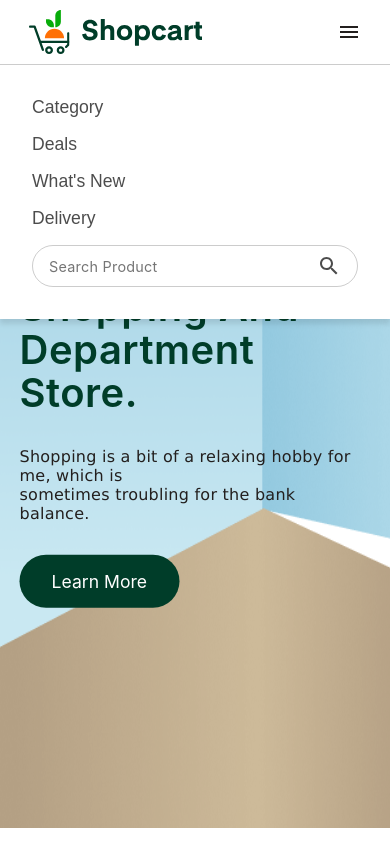
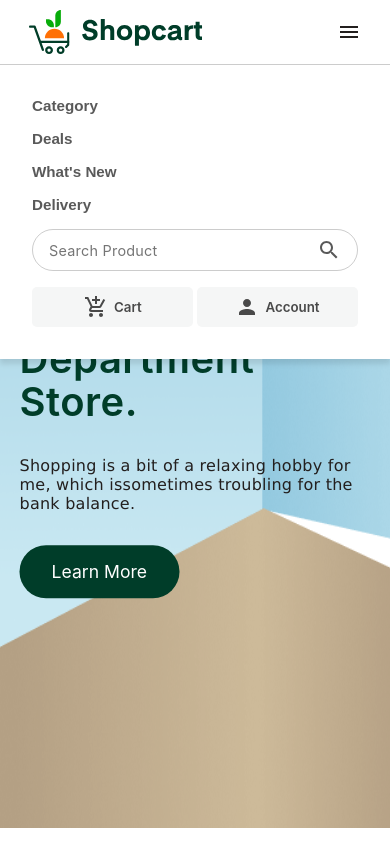
Before and after one commit to sagargujarathi/Ecommerce_App, a React (Create React App) app: page / in a window 390 px wide. Both pictures are taken after a click on the icon 348 px from the left and 32 px from the top of the page. Shown: the top 844 px of the page. Built offline with nearby package versions, Linux system fonts and the light colour scheme.

Commit message:
Ham menu changes

```diff
--- a/src/components/Heropage/Heropage.js
+++ b/src/components/Heropage/Heropage.js
@@ -30,7 +30,7 @@ function Heropage() {
                             <p className='h1'>Shopping And</p>
                             <p className='h1'>Department Store.</p>
                         </span>
-                        <p className="quote">Shopping is a bit of a relaxing hobby for me, which is <br /> sometimes troubling for the bank balance.</p>
+                        <p className="quote">Shopping is a bit of a relaxing hobby for me, which is{temp && <br />}sometimes troubling for the bank balance.</p>
                         <button className='learn-more-button'>Learn More</button>
                     </div>
                     {
--- a/src/components/Navbar/Navbar.js
+++ b/src/components/Navbar/Navbar.js
@@ -125,8 +125,9 @@ function Navbar({ productData, cartData }) {
                                         {
                                             state.searchResult.map(product => {
                                                 return <SearchResultItem productData={product} />
-                                            })
+                                            }).slice(0, 6)
                                         }
+                                        {state.searchResult.length > 6 && <button className="show-more-button">Show More...</button>}
                                     </div>
                                     : ''
                             }
@@ -150,6 +151,8 @@ function Navbar({ productData, cartData }) {
                                             return <SearchResultItem productData={product} />
                                         })
                                     }
+                                    {cartData.cartData.length > 6 && <button className="show-more-button">Show More...</button>}
+
                                 </div> : ''}
                             </div>
                         </>
@@ -174,6 +177,10 @@ function Navbar({ productData, cartData }) {
                             />
                             <SearchIcon />
                         </div>
+                        <div className="ham-menu-account-cart-container">
+                            <button className="show-more-button"><AddShoppingCartIcon /> Cart</button>
+                            <button className="show-more-button"><PersonIcon /> Account</button>
+                        </div>
                         {
                             state.isSearchResultsVisible ?
                                 <div className="search-result-mobile-container">
@@ -182,6 +189,7 @@ function Navbar({ productData, cartData }) {
                                             return <SearchResultItem productData={product} />
                                         })
                                     }
+                                    {state.searchResult.length > 6 && <button className="show-more-button">Show More...</button>}
                                 </div>
                                 : ''
                         }
--- a/src/css/Navbar/Navbar.css
+++ b/src/css/Navbar/Navbar.css
@@ -138,7 +138,7 @@
 .add-to-cart-result-container {
     position: absolute;
     right: 0;
-    top: calc(100% + 1.5rem);
+    top: calc(100% + 2rem);
     min-width: 150%;
     max-width: 98vw;
     width: max-content;
@@ -169,9 +169,11 @@
     border-top: 1px solid rgba(0, 0, 0, 0.2);
     font-family: 'Poppins', sans-serif;
     font-size: 1.1rem;
-    color: rgba(0, 0, 0, 0.7);
+    color: rgba(0, 0, 0, 0.65);
     transition-delay: 100ms;
     box-shadow: 0px 5px 5px rgba(0, 0, 0, 0.1);
+    font-size: .95rem;
+    font-weight: 600;
 }
 
 .search-result-mobile-container {
@@ -183,6 +185,39 @@
     color: rgba(0, 0, 0, 0.5);
 }
 
+.show-more-button {
+    background-color: #F5F6F6;
+    padding: .5rem 1rem;
+    border: none;
+    outline: none;
+    margin-top: .5rem;
+    border-radius: 5px;
+    font-family: 'Inter', sans-serif;
+    font-weight: 600;
+    color: rgba(0, 0, 0, 0.7);
+    cursor: pointer;
+    transition-duration: 150ms;
+}
+
+.show-more-button:hover {
+    background-color: #eff0f0;
+}
+
+.ham-menu-account-cart-container {
+    display: grid;
+    grid-template-columns: 1fr 1fr;
+    gap: .2rem;
+}
+
+.ham-menu-account-cart-container button {
+    flex-grow: 1;
+    margin: 0;
+    display: flex;
+    align-items: center;
+    justify-content: center;
+    gap: .4rem;
+}
+
 @media (max-width : 1000px) {
     .nav-bar {
         height: 4rem !important;
```
